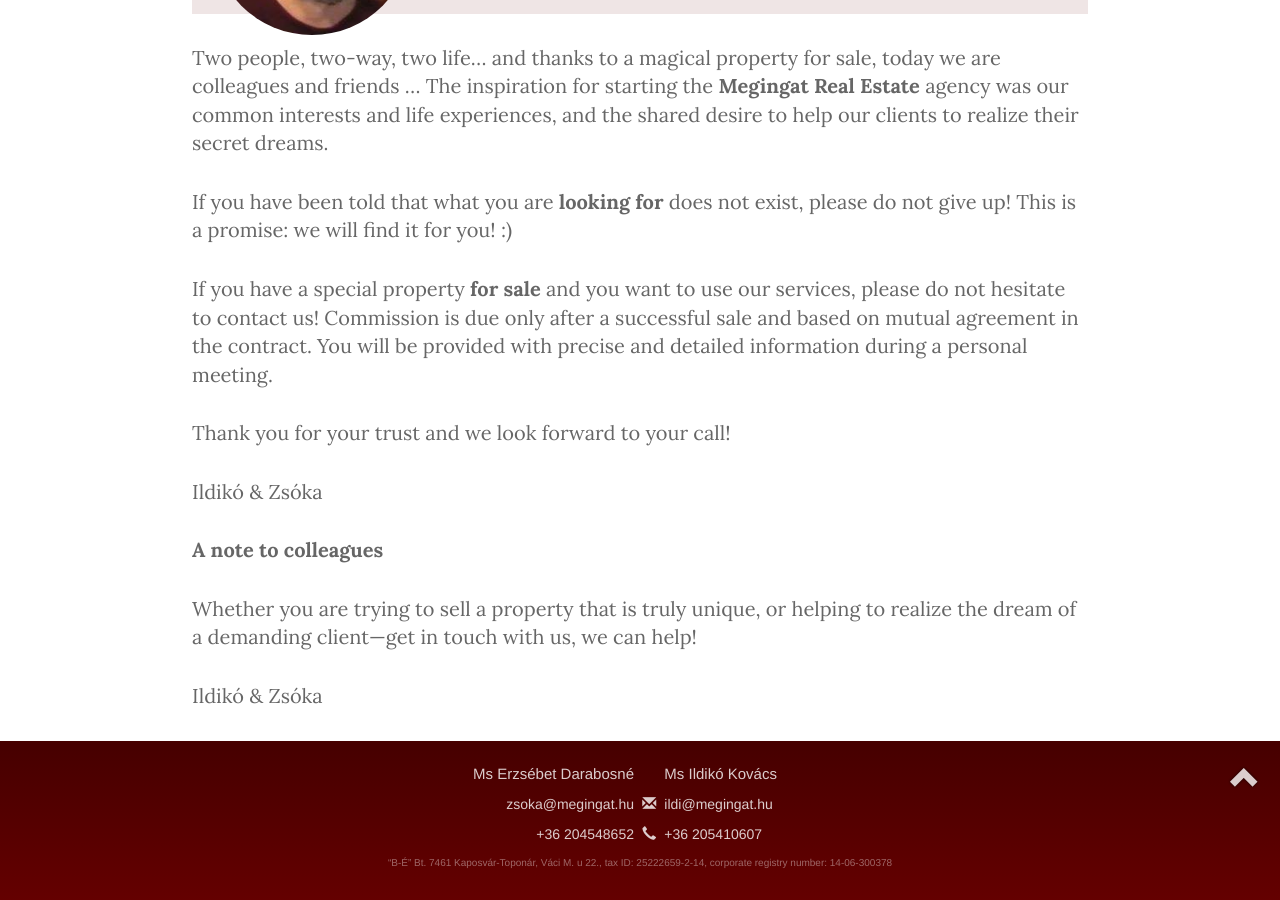
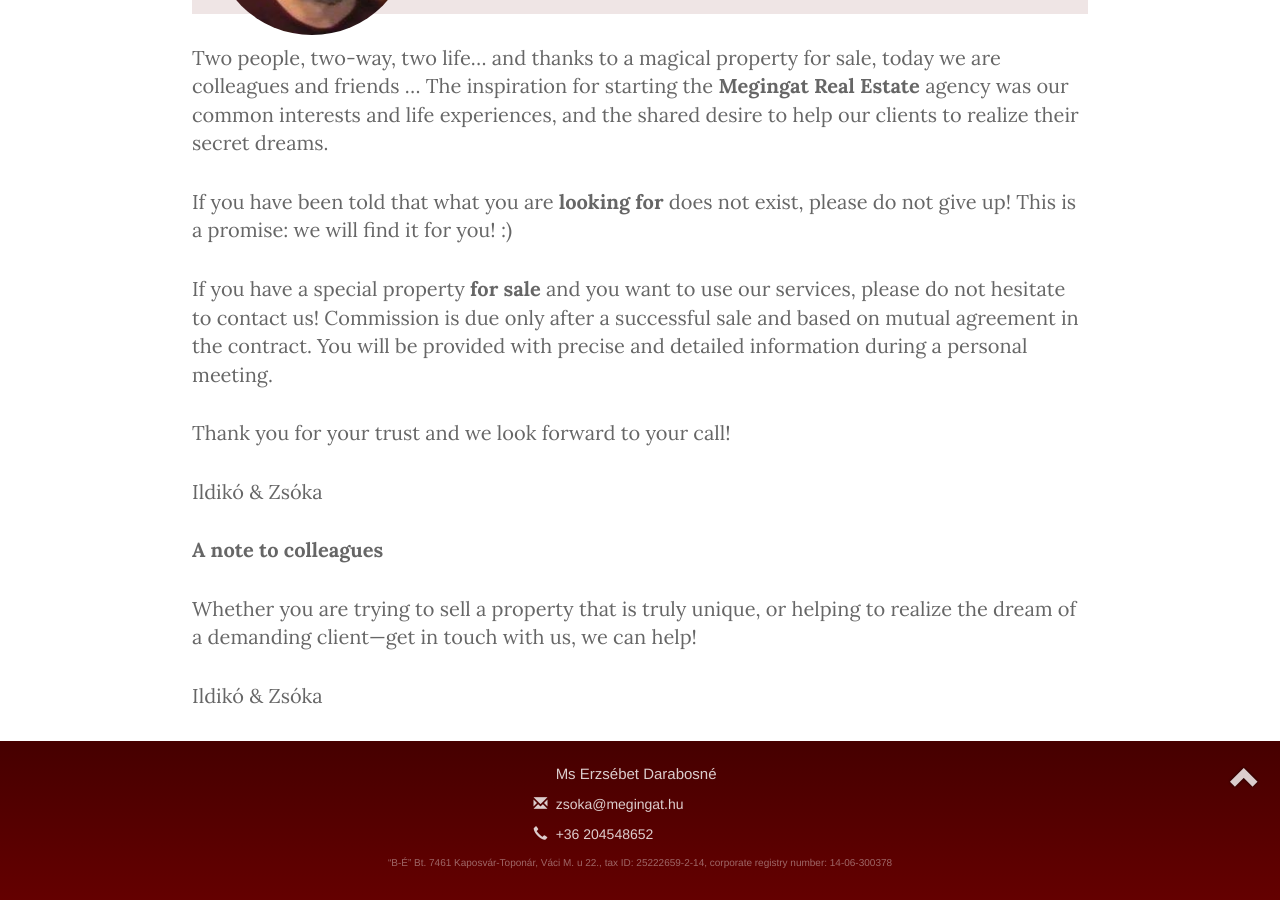
Before and after one commit to darabos/megingat, a Jekyll site: the page built from about/index.md, in a window 1280 px wide and 900 px high, scrolled down 658 px. Built offline with Jekyll 4.4.1, drawn with Linux system fonts in a browser that asks for light colours; nearby versions of some CDN libraries.

Commit message:
Delete Ildikó from English footer too.

```diff
--- a/_includes/english-footer.html
+++ b/_includes/english-footer.html
@@ -2,12 +2,6 @@
   <div class="text-center clearfix">
     <div class="pull-right text-right">
       <i id="scroll-up" class="glyphicon glyphicon-chevron-up"></i>
-    </div>
-
-    <div class="text-right contacts">
-      <p>Ms&nbsp;Erzsébet Darabosné</p>
-      <p><a href="mailto:zsoka@megingat.hu">zsoka@megingat.hu</a></p>
-      <p><a href="tel:+36204548652">+36 204548652</a></p>
     </div>
 
     <div class="contacts">
@@ -17,9 +11,9 @@
     </div>
 
     <div class="text-left contacts">
-      <p>Ms&nbsp;Ildikó Kovács</p>
-      <p><a href="mailto:ildi@megingat.hu">ildi@megingat.hu</a></p>
-      <p><a href="tel:+36205410607">+36 205410607</a></p>
+      <p>Ms&nbsp;Erzsébet Darabosné</p>
+      <p><a href="mailto:zsoka@megingat.hu">zsoka@megingat.hu</a></p>
+      <p><a href="tel:+36204548652">+36 204548652</a></p>
     </div>
 
     <p class="mini">
```
